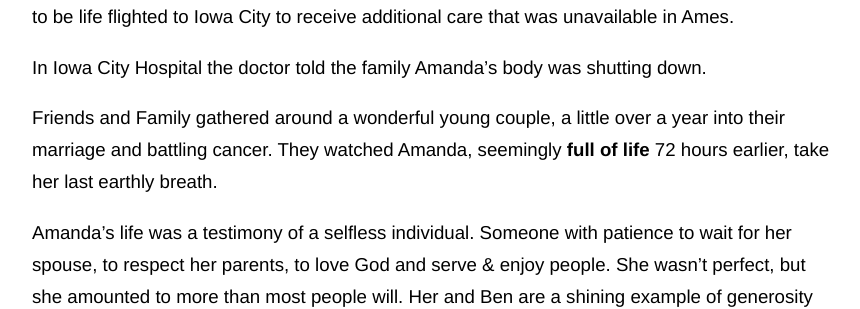
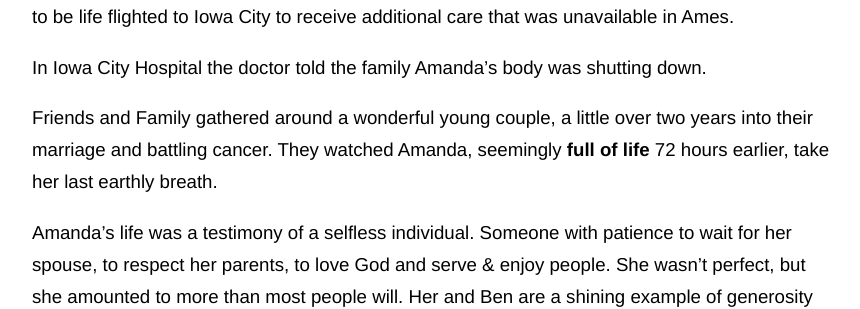
Before and after one commit to banderson623/banderson623.github.com, a Jekyll site: the page built from _posts/2013-07-21-Amanda-Law.md, in a window 1280 px wide and 900 px high, scrolled down 5417 px. Shown: the part 153-462 px from the top of the window, without its empty margins (208-1068 px from the left). Built offline with Jekyll 4.4.1, drawn with Linux system fonts in a browser that asks for light colours.

Commit message:
oops, it was two years, not over one

```diff
--- a/_posts/2013-07-21-Amanda-Law.md
+++ b/_posts/2013-07-21-Amanda-Law.md
@@ -75,7 +75,7 @@ On Thursday July 18th Amanda returned, unexpectedly, to the hospital[^3] with se
 
 In Iowa City Hospital the doctor told the family Amanda's body was shutting down.
 
-Friends and Family gathered around a wonderful young couple, a little over a year into their marriage and battling cancer. They watched Amanda, seemingly **full of life** 72 hours earlier, take her last earthly breath.
+Friends and Family gathered around a wonderful young couple, a little over two years into their marriage and battling cancer. They watched Amanda, seemingly **full of life** 72 hours earlier, take her last earthly breath.
 
 Amanda's life was a testimony of a selfless individual. Someone with patience to wait for her spouse, to respect her parents, to love God and serve &amp; enjoy people. She wasn't perfect, but she amounted to more than most people will. Her and Ben are a shining example of generosity and selfless living. It is with immense pain and sorrow that I am realizing what has happened over the last 24 hours. It is surreal.
 
```
